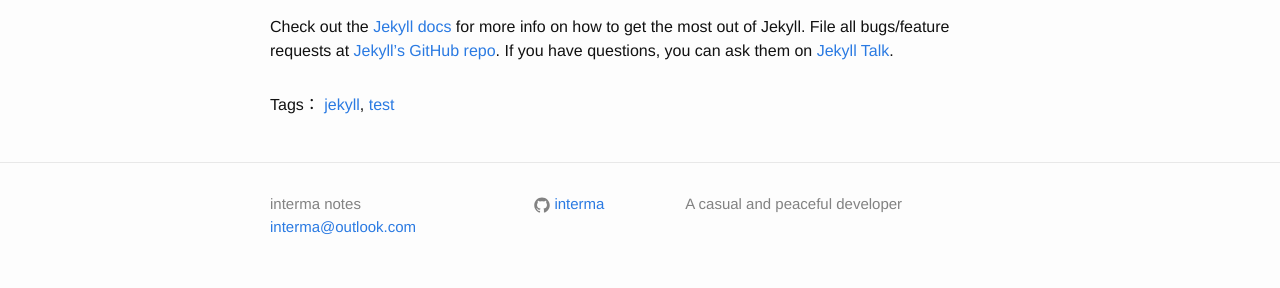
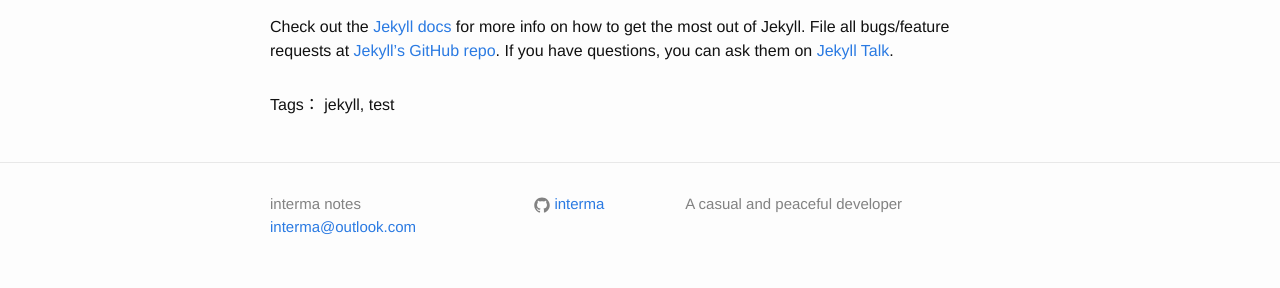
Before and after one commit to interma/interma.github.io, a Jekyll site: the page built from _posts/2025-08-06-welcome-to-jekyll.markdown, in a window 1280 px wide. Shown: the part 629-917 px from the top of the page. Built offline with Jekyll 4.4.1, drawn with Linux system fonts in a browser that asks for light colours.

Commit message:
disable tag link

```diff
--- a/_layouts/post.html
+++ b/_layouts/post.html
@@ -17,7 +17,8 @@
     <p class="tags">
       Tags：
       {% for tag in page.tags %}
-        <a href="/tag/{{ tag }}/">{{ tag }}</a>{% unless forloop.last %}, {% endunless %}
+        <!--<a href="/tag/{{ tag }}/">{{ tag }}</a>{% unless forloop.last %}, {% endunless %}-->
+        <span>{{ tag }}</span>{% unless forloop.last %}, {% endunless %}
       {% endfor %}
     </p>
   {% endif %}
```
